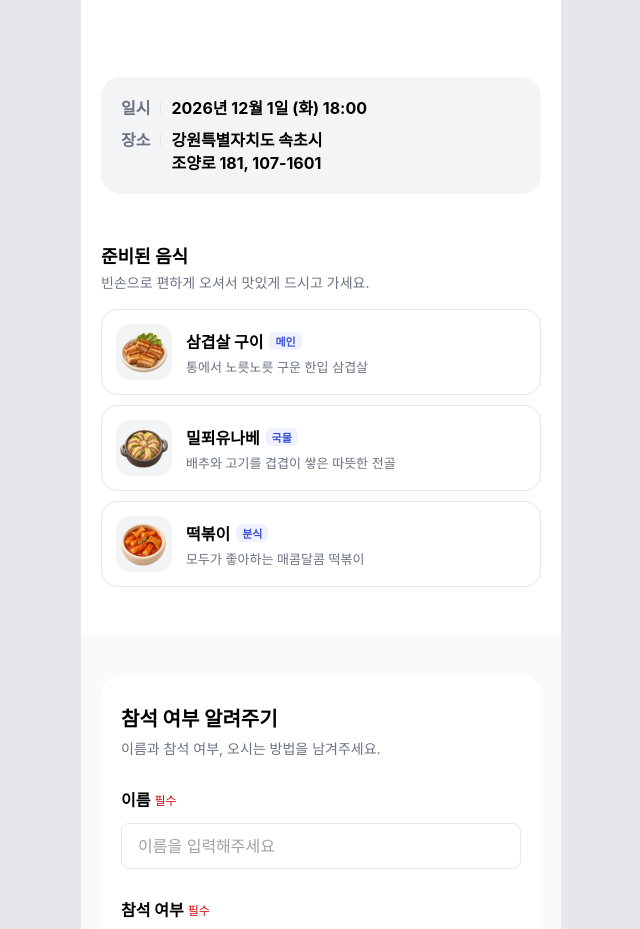
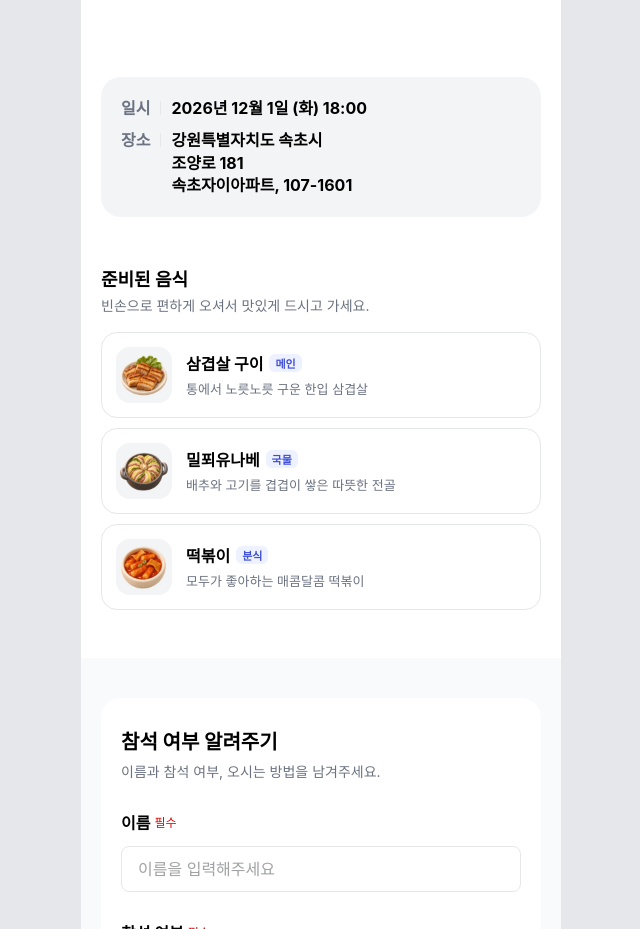
Before and after one commit to scieum/housewarming, a plain HTML site: page index.html in a window 1280 px wide. Shown: the part 1000-1929 px from the top of the page, without its empty margins (319-959 px from the left). Drawn offline with Linux system fonts and the light colour scheme; a web font is replaced by a local one.

Commit message:
일시·장소 카드 주소에 속초자이아파트 추가
Co-Authored-By: Claude Opus 5.5 <noreply@anthropic.com>

```diff
--- a/index.html
+++ b/index.html
@@ -28,7 +28,7 @@
   <section class="info">
     <dl class="info__card">
       <div class="info__row"><dt>일시</dt><dd>2026년 12월 1일 (화) 18:00</dd></div>
-      <div class="info__row"><dt>장소</dt><dd>강원특별자치도 속초시<br />조양로 181, 107-1601</dd></div>
+      <div class="info__row"><dt>장소</dt><dd>강원특별자치도 속초시<br />조양로 181<br />속초자이아파트, 107-1601</dd></div>
     </dl>
   </section>
 
```
